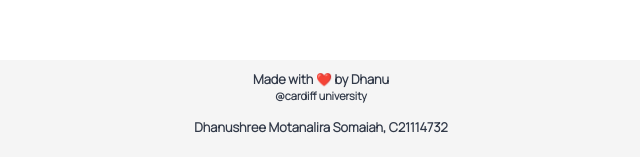
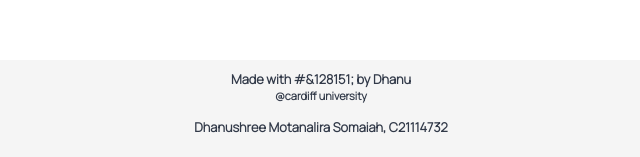
Before and after one commit to dhanu-shre3/AssessmentCMT119-StaticWebsite, a plain HTML site: page myreflections.html in a window 1280 px wide. Shown: the part 1171-1328 px from the top of the page, 314-954 px from the left. Drawn offline with Linux system fonts and the light colour scheme.

Commit message:
Update myreflections.html

```diff
--- a/myreflections.html
+++ b/myreflections.html
@@ -55,7 +55,7 @@
     </div>
     <footer class="references">
         <div >
-            <h3>Made with ❤️ by Dhanu</h3>
+            <h3>Made with #&128151; by Dhanu</h3>
             <h4>@cardiff university</h4>
             <br>
             <h3>Dhanushree Motanalira Somaiah, C21114732</h3>
```
